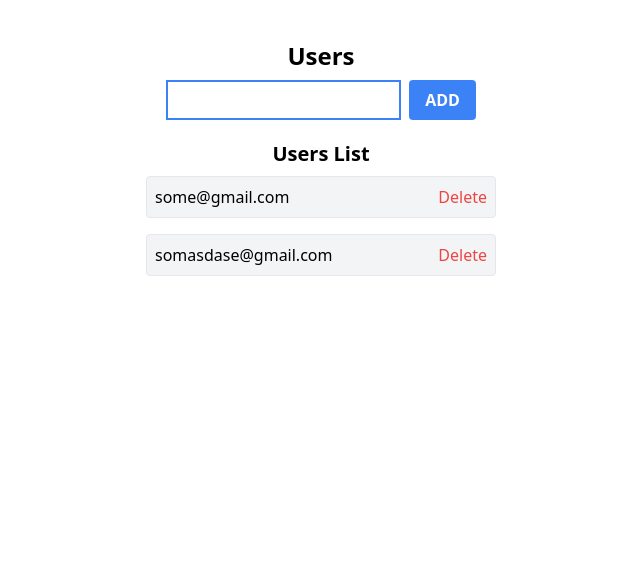
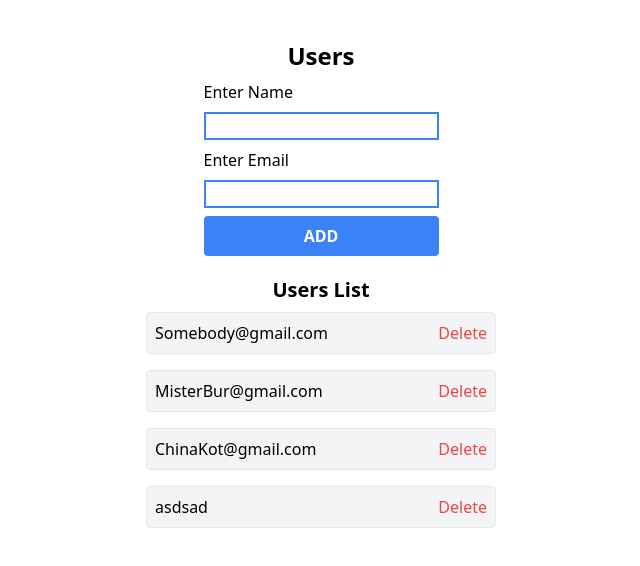
Before and after one commit to alexandrkadai/todo19, a React (Vite) app: page / in a window 1280 px wide. Shown: the top 566 px of the page, without its empty margins (319-959 px from the left). Built offline with nearby package versions, Linux system fonts and the light colour scheme; data requests are answered from the project's data file.

Commit message:
Super class

```diff
--- a/db.json
+++ b/db.json
@@ -23,17 +23,22 @@
     {
       "id": 1,
       "name": "User 1",
-            "email": "  "
+      "email": "Somebody@gmail.com "
     },
     {
       "id": 2,
       "name": "User 2",
-            "email": "  "
+      "email": "MisterBur@gmail.com"
     },
     {
       "id": 3,
       "name": "User 3",
-            "email": "  "
+      "email": "ChinaKot@gmail.com"
+    },
+    {
+      "id": "3732064a-d3b2-46a9-8a3a-e9cab0caa07d",
+      "name": "some@gmail.com",
+      "email": "asdsad"
     }
   ]
 }
--- a/src/pages/users/page.tsx
+++ b/src/pages/users/page.tsx
@@ -1,32 +1,58 @@
+import { Suspense, use, useState } from 'react';
+import { createUser, fetchUsers } from '../../shared/api';
+
 type User = {
   id: string;
+  name: string;
   email: string;
 };
 
+const defaultUsersPromise = fetchUsers();
+
 export function UserPage() {
+  const [usersPromise, setUsersPromise] = useState(defaultUsersPromise);
+  const refetchUsers = () => {
+    setUsersPromise(fetchUsers());
+  };
   return (
     <main className="mx-auto flex flex-col p-4 pt-10">
       <h1 className="flex items-center justify-center text-2xl font-bold">
         Users
       </h1>
       <section className="mt-2 flex items-center justify-center">
-       <CreateUserForm />
+        <CreateUserForm refetchUsers={refetchUsers} />
       </section>
       <section className="flex flex-col items-center justify-center">
-        <UsersList
-          users={[
-            { id: '1', email: 'some@gmail.com' },
-            { id: '2', email: 'somasdase@gmail.com' },
-          ]}
-        />
+        <Suspense fallback={<div>Loading .... </div>}>
+          <UsersList usersPromise={usersPromise} />
+        </Suspense>
       </section>
     </main>
   );
 }
-export function CreateUserForm(){
-return(
-  <form className="mx-auto flex gap-2">
-  <input type="email" className="border-2 border-blue-500" />
+export function CreateUserForm({ refetchUsers }: { refetchUsers: () => void }) {
+  const [email,setEmail] = useState("");
+  const [name, setName] = useState("");
+
+  const handleSubmit = async (e: React.FormEvent) =>{
+    e.preventDefault();
+   await createUser({
+       id: crypto.randomUUID(),
+        name,
+        email,
+    });
+    refetchUsers();
+    setName("");
+    setEmail("");
+  };
+
+  return (
+    <form className="mx-auto flex flex-col gap-2" onSubmit={handleSubmit}>
+
+      <label htmlFor="name">Enter Name</label>
+      <input name="name" type="text" className="border-2 border-blue-500" value={name} onChange={(e) => setEmail(e.target.value)}/>
+      <label htmlFor="email">Enter Email</label>
+      <input name="email" type="email" className="border-2 border-blue-500" value={email} onChange={(e) => setName(e.target.value)}/>
       <button
         className="rounded bg-blue-500 px-4 py-2 font-bold text-white hover:bg-blue-700"
         type="submit"
@@ -34,10 +60,12 @@ return(
         ADD
       </button>
     </form>
-)
-};
+  );
+}
 
-export function UsersList({ users }: { users: User[] }) {
+export function UsersList({ usersPromise }: { usersPromise: Promise<User[]> }) {
+  const users = use(usersPromise);
+
   return (
     <>
       <h2 className="mt-5 flex items-center justify-center text-xl font-bold">
@@ -56,11 +84,7 @@ export function UserCard({ user }: { user: User }) {
   return (
     <div className="m-2 flex w-[350px] rounded border bg-gray-100 p-2">
       {user.email}
-      <button
-        type="button"
-        className="ml-auto text-red-500"
-
-      >
+      <button type="button" className="ml-auto text-red-500">
         Delete
       </button>
     </div>
--- a/src/shared/api.ts
+++ b/src/shared/api.ts
@@ -1,14 +1,17 @@
 export type User = {
   id: string;
+  name: string;
   email: string;
 };
 
 export function fetchUsers() {
-  return fetch('http://localhost:3001/users');
+  return fetch('http://localhost:3001/users').then(
+    (res) => res.json() as Promise<User[]>
+  );
 }
 
 export function createUser(user: User) {
-  return fetch('http:localhost:3001/users', {
+  return fetch('http://localhost:3001/users', {
     method: 'POST',
     headers: {
       'Content-Type': 'apllication/json',
```
Also changed, not shown: package.json (+4 -4 lines), 1 other file (tests, documents, lock files or other folders). Lines whose indentation alone changed are shown as unchanged.
